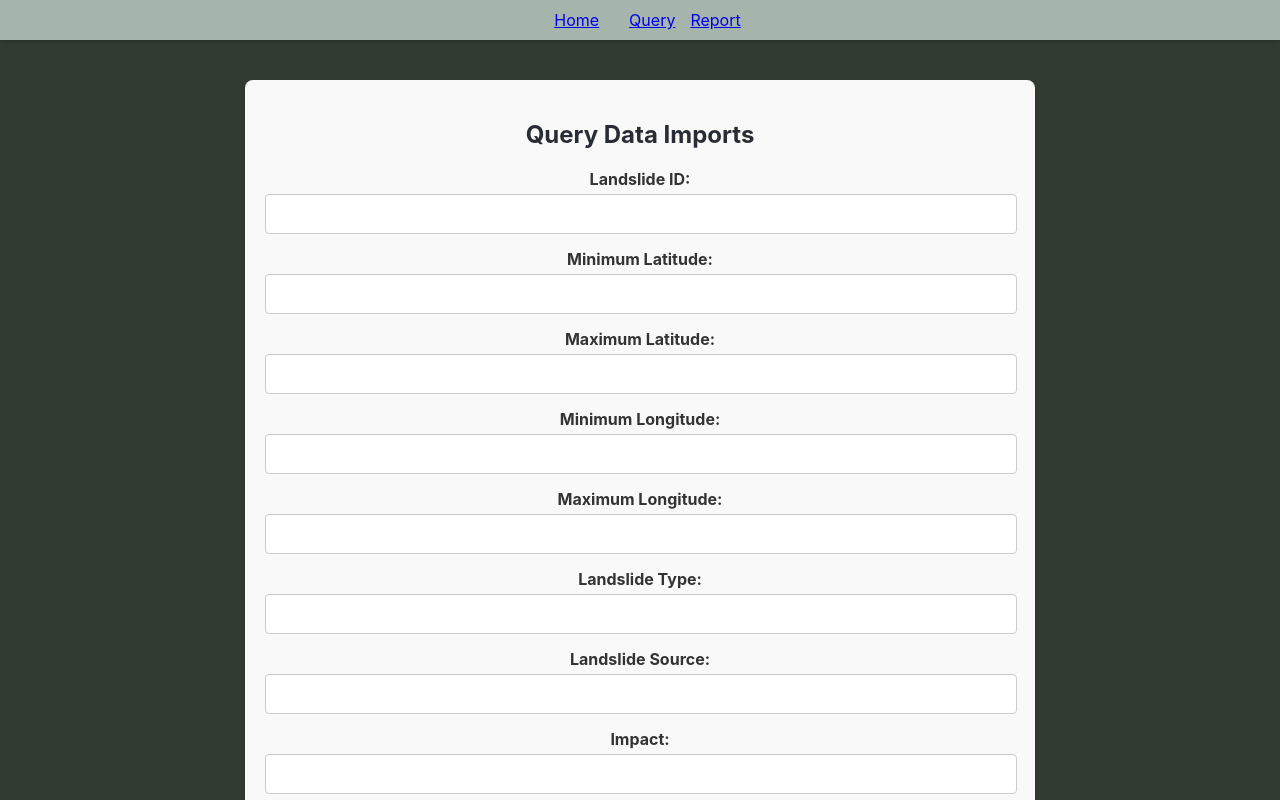
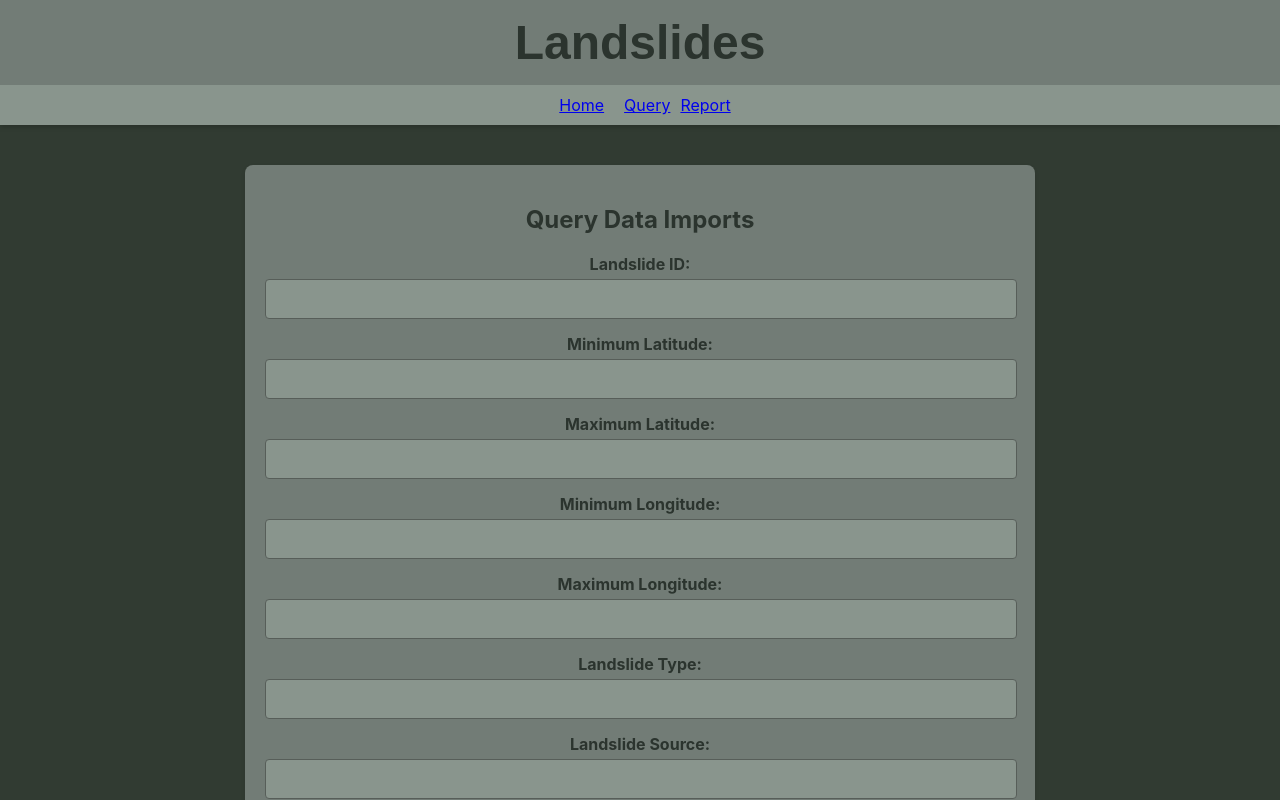
Before and after one commit to EmmaHolt08/DataImport, a React (Create React App) app in the folder test-react-leaflet-issue/: page /query in a window 1280 px wide. Built offline with nearby package versions, Linux system fonts and the light colour scheme.

Commit message:
fixed errors and played around with the css

```diff
--- a/test-react-leaflet-issue/src/App.css
+++ b/test-react-leaflet-issue/src/App.css
@@ -14,16 +14,28 @@ html, body, #root {
   align-items: center;
   display: flex;
   flex-direction: column;
+  flex-grow: 1;
 }
 
+.header{
+    font-family: Copperplate, fantasy;
+    font-size: 3em;
+    background-color: #727c76;
+    width: 100%;
+    position: sticky;
+    color: #2b342e;
+    z-index: 1000;
+    margin: 0;
+    padding: 15px 5px;
+}
 .navbar {
   width: 100%;
-  background-color: #a6b5ab;
+  background-color: #89958d;
   padding: 10px 0;
   box-shadow: 0 2px 5px rgba(0,0,0,0.2);
   position: sticky;
   top: 0;
-  z-index: 1000;
+  z-index: 999;
 }
 
 .nav-list {
@@ -35,7 +47,7 @@ html, body, #root {
 }
 
 .nav-item {
-  margin: 0 15px;
+  margin: 0 10px;
 }
 
 .nav-link {
@@ -63,7 +75,7 @@ html, body, #root {
 }
 
 .App-header {
-  background-color: #282c34;
+  background-color: #616c67;
   min-height: 100vh;
   display: flex;
   flex-direction: column;
@@ -79,23 +91,24 @@ html, body, #root {
 
 
 .query-form-container {
-    background-color: #f9f9f9;
+    background-color: #727c76;
     padding: 20px;
     border-radius: 8px;
     box-shadow: 0 2px 4px rgba(0,0,0,0.1);
     width: 750px;
     margin: 20px auto;
-    color: #333;
+    color: #2b342e;
 }
 
 .query-form-container h2 {
-    color: #282c34;
+    color: #2b342e;
     margin-bottom: 20px;
     text-align: center;
 }
 
 .form-group {
     margin-bottom: 15px;
+    background-color: #727c76;
 }
 
 .form-group label {
@@ -107,8 +120,9 @@ html, body, #root {
 .form-group input[type="text"],
 .form-group input[type="number"] {
     width: calc(100% - 20px);
+    background-color: #89958d;
     padding: 10px;
-    border: 1px solid #ccc;
+    border: 1px solid #575e59;
     border-radius: 4px;
     font-size: 1em;
 }
@@ -158,7 +172,7 @@ html, body, #root {
 }
 
 .record-item {
-    background-color: #e9e9e9;
+    background-color: #89958d;
     padding: 15px;
     border-radius: 6px;
     max-width: 300px;
@@ -176,10 +190,8 @@ html, body, #root {
 }
 
 .MapContainerWrapper {
-  /* flex-grow: 1;  */
   width: 100%;
-  height: 100%;
-  /* display: flex;  */
+  display: flex;
   justify-content: center;
   align-items: center;
   background-color: #282c34;
@@ -194,7 +206,7 @@ html, body, #root {
 }
 
 .add-data-form-container {
-    background-color: #f9f9f9;
+    background-color: #727c76;
     padding: 20px;
     border-radius: 8px;
     box-shadow: 0 2px 4px rgba(0,0,0,0.1);
@@ -226,10 +238,11 @@ html, body, #root {
 .add-data-form-container select {
     width: 100%;
     padding: 10px;
-    border: 1px solid #ccc;
+    border: 1px solid #5a625e;
     border-radius: 4px;
     font-size: 1em;
     box-sizing: border-box;
+    background-color: #89958d;
 }
 
 .add-data-form-container button {
@@ -245,7 +258,7 @@ html, body, #root {
 }
 
 .add-data-form-container button:disabled {
-    background-color: #cccccc;
+    background-color:#727c76;
     cursor: not-allowed;
 }
 
@@ -259,7 +272,7 @@ html, body, #root {
 }
 
 .add-data-form-container .loading-message {
-    background-color: #e0e0e0;
+    background-color: #727c76;
     color: #555;
 }
 
--- a/test-react-leaflet-issue/src/App.js
+++ b/test-react-leaflet-issue/src/App.js
@@ -4,13 +4,11 @@ import QueryForm from './QueryForm.js';
 import MapCoords from './MapCoords.js';
 import ReportForm from './ReportForm.js';
 
-
-// figure out the report data/why its not showing up o the backend all the time ?
-// fix sizing
 export default function App() {
   return (
     <Router>
     <div className="App">
+      <h1 className="header"> Landslides </h1>
       <nav className="navbar">
         <ul className="nav-list">
           <li className="nav-item">
--- a/test-react-leaflet-issue/src/MapCoords.js
+++ b/test-react-leaflet-issue/src/MapCoords.js
@@ -3,11 +3,9 @@ import { MapContainer, TileLayer, useMap, GeoJSON} from 'react-leaflet'
 import 'leaflet/dist/leaflet.css';
 import L from 'leaflet';
 
-const center = [38.6263, -90.1751]
-const zoom = 10
+const center = [38.6263, -96.1751]
+const zoom = 5
 
-//no errors thrown or given, simply just not populating the map
-//will not show reported data yet, need to fic that in the reportform/backend
 function MapContent({ setMapInstance }) {
   const map = useMap();
   useEffect(() => {
@@ -56,7 +54,7 @@ export default function MapCoords(){
               latitude: item.latitude,
               longitude: item.longitude,
               lsType: item.lsType,
-              lssource: item.lssource,
+              lssource: item.lsSource,
               impact: item.impact,
               wea13_id: item.wea13_id,
               wea13_type: item.wea13_type,
@@ -90,9 +88,9 @@ export default function MapCoords(){
       layer.bindPopup(
         `<div>
           <strong>Landslide ID:</strong> ${props.landslideid}<br/>
-          <strong>Type:</strong> ${props.lsType || 'N/A'}<br/>
-          <strong>Source:</strong> ${props.lssource || 'N/A'}<br/>
-          <strong>Impact:</strong> ${props.impact || 'N/A'}<br/>
+          <strong>Type:</strong> ${props.lsType}<br/>
+          <strong>Source:</strong> ${props.lssource}<br/>
+          <strong>Impact:</strong> ${props.impact}<br/>
           <strong>Latitude:</strong> ${props.latitude}<br/>
           <strong>Longitude:</strong> ${props.longitude}<br/>
           ${props.wea13_id ? `<strong>WEA13 ID:</strong> ${props.wea13_id}<br/>` : ''}
@@ -108,7 +106,7 @@ export default function MapCoords(){
           center={center}
           zoom={zoom}
           scrollWheelZoom={false}
-          style={{ height: '1000px', width: '100%' }}
+          style={{ height: '85vh', width: '100%' }}
           >
           <TileLayer
             attribution='&copy; <a href="https://www.openstreetmap.org/copyright">OpenStreetMap</a> contributors'
--- a/test-react-leaflet-issue/src/QueryForm.js
+++ b/test-react-leaflet-issue/src/QueryForm.js
@@ -237,8 +237,7 @@ export default function QueryForm() {
                                 <p><strong>Impact:</strong> {record.impact}</p>
                                 <p><strong>wea13id:</strong> {record.wea13_id}</p>
                                 <p><strong>wea13type:</strong> {record.wea13_type}</p>
-                                <p><strong>Coordinates:</strong> {record.geometry}</p>
-                            </div>
+                                <p><strong>Coordinates:</strong> {JSON.stringify(record.geometry)}</p>                            </div>
                         ))}
                     </div>
                 )}
--- a/test-react-leaflet-issue/src/ReportForm.js
+++ b/test-react-leaflet-issue/src/ReportForm.js
@@ -51,11 +51,7 @@ export default function ReportForm() {
                 const currentMaxLandslideID = data.max_landslide_id !== null ? parseInt(data.max_landslide_id) : 100089;
                 const nextLandslideID = currentMaxLandslideID + 1;
 
-                const currentMaxWea13id = data.max_wea13_id !== null ? parseInt(data.max_wea13_id) : 100089;
-                const nextWea13id = currentMaxWea13id + 1;
-
                 setLandslideID(String(nextLandslideID));
-                setWea13id(String(nextWea13id));
                 setStatus('idle');
                 console.log("IDs generated successfully.");
             } catch (err) {
@@ -151,17 +147,7 @@ export default function ReportForm() {
                     />
                 </div>
 
-                <div className="form-group">
-                    <label htmlFor="wea13id">wea13 ID:</label>
-                    <input
-                        id="wea13id"
-                        type="text"
-                        value={wea13id}
-                        readOnly
-                        disabled={status === 'submitting' || status === 'generating_ids'}
-                    />
-                </div>
-
+             {/* got rid of the wea13 id because in the database they stopped generating after a certain point. Assumes outdated*/}
                 <div className="form-group">
                     <label htmlFor="latitude">Latitude (Click Map):</label>
                     <input
```
Also changed, not shown: 1 other file (tests, documents, lock files or other folders).
